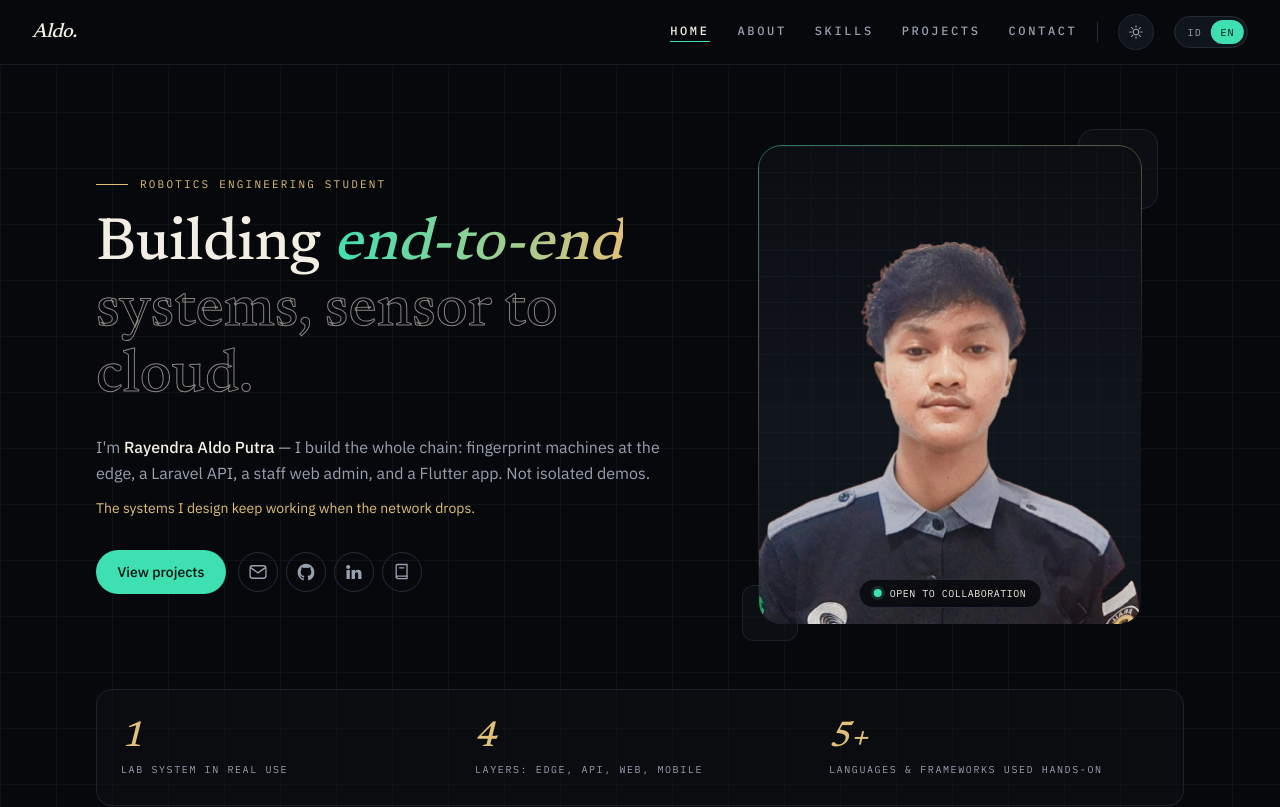
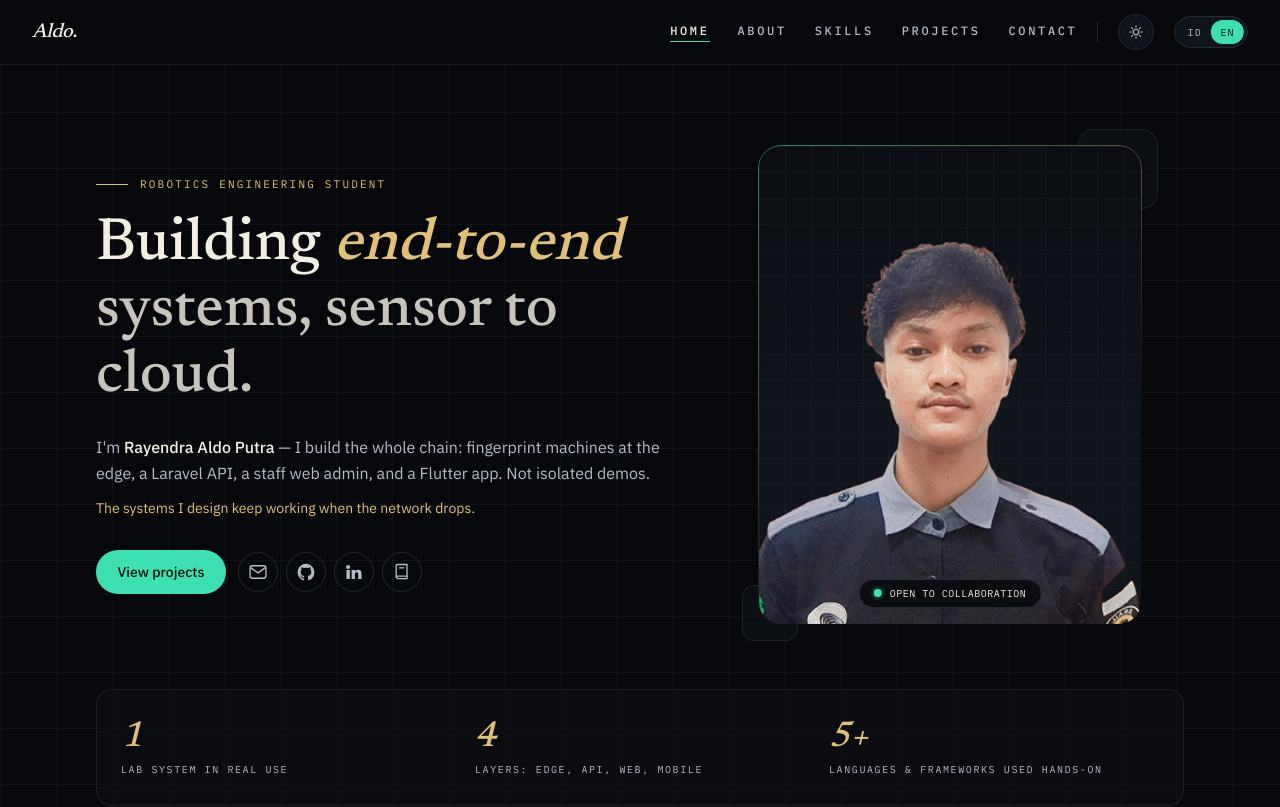
Before and after one commit to raldoputradev/raldoputradev.github.io, a Next.js app: page /en/ in a window 1280 px wide. Shown: the top 807 px of the page. Built offline with nearby package versions, Linux system fonts and the light colour scheme.

Commit message:
Fix the share card and lighten the first-load image cost.

```diff
--- a/app/[locale]/layout.tsx
+++ b/app/[locale]/layout.tsx
@@ -2,6 +2,7 @@ import type { ReactNode } from "react";
 import { notFound } from "next/navigation";
 import { Header } from "@/components/Header";
 import { Footer } from "@/components/Footer";
+import { HtmlLang } from "@/components/HtmlLang";
 import { PersonJsonLd } from "@/components/PersonJsonLd";
 import { getCopy } from "@/lib/i18n";
 import { isLocale, locales, site } from "@/lib/site";
@@ -34,6 +35,20 @@ export async function generateMetadata({ params }: { params: Promise<{ locale: s
       siteName: site.name,
       locale: locale === "id" ? "id_ID" : "en_US",
       type: "website",
+      images: [
+        {
+          url: "/og-share.jpg",
+          width: 1200,
+          height: 630,
+          alt: copy.meta.title,
+        },
+      ],
+    },
+    twitter: {
+      card: "summary_large_image",
+      title: copy.meta.title,
+      description: copy.meta.description,
+      images: ["/og-share.jpg"],
     },
   };
 }
@@ -52,6 +67,7 @@ export default async function LocaleLayout({
 
   return (
     <div className="flex min-h-screen flex-col">
+      <HtmlLang locale={locale} />
       <PersonJsonLd />
       <Header locale={locale} />
       <main className="flex-1">{children}</main>
--- a/app/globals.css
+++ b/app/globals.css
@@ -6,7 +6,7 @@
   --bg-raise: #10141b;
   --line: #232b38;
   --text: #f3eee4;
-  --muted: #98a1b0;
+  --muted: #b4bcc8;
   --accent: #3ee0b1;
   --accent-dim: #1a4d40;
   --gold: #e0c07a;
@@ -68,20 +68,11 @@ body {
 }
 
 .text-gradient {
-  background: linear-gradient(90deg, var(--accent) 0%, var(--gold) 100%);
-  -webkit-background-clip: text;
-  background-clip: text;
-  color: transparent;
+  color: var(--gold);
 }
 
 .text-stroke {
-  color: transparent;
-  -webkit-text-stroke: 1px color-mix(in srgb, var(--text) 55%, transparent);
-}
-
-:root[data-theme="light"] .text-stroke {
-  -webkit-text-stroke-width: 1.2px;
-  -webkit-text-stroke-color: color-mix(in srgb, var(--text) 78%, transparent);
+  color: color-mix(in srgb, var(--text) 82%, transparent);
 }
 
 .reveal {
--- a/app/layout.tsx
+++ b/app/layout.tsx
@@ -31,7 +31,7 @@ export const metadata: Metadata = {
     template: "%s",
   },
   description:
-    "Portofolio Rayendra Aldo Putra — GitHub https://github.com/raldoputradev. Mahasiswa Teknik Robotika, Politeknik Negeri Batam. Laravel, Flutter, ESP32.",
+    "Mahasiswa Teknik Robotika, Politeknik Negeri Batam. Portofolio Simalas dan Afis — Laravel, Flutter, ESP32.",
   keywords: [
     "Rayendra Aldo Putra",
     "raldoputradev",
@@ -49,7 +49,21 @@ export const metadata: Metadata = {
     siteName: site.name,
     url: "https://raldoputradev.github.io",
     locale: "id_ID",
-    images: [{ url: "/rayendra-aldo-putra.png", alt: site.name }],
+    images: [
+      {
+        url: "/og-share.jpg",
+        width: 1200,
+        height: 630,
+        alt: `${site.name} — Portofolio`,
+      },
+    ],
+  },
+  twitter: {
+    card: "summary_large_image",
+    title: `${site.name} — Portofolio`,
+    description:
+      "Mahasiswa Teknik Robotika, Politeknik Negeri Batam. Portofolio Simalas dan Afis.",
+    images: ["/og-share.jpg"],
   },
   icons: { icon: "/favicon.svg" },
 };
--- /dev/null
+++ b/components/HtmlLang.tsx
@@ -0,0 +1,12 @@
+"use client";
+
+import { useEffect } from "react";
+import type { Locale } from "@/lib/site";
+
+export function HtmlLang({ locale }: { locale: Locale }) {
+  useEffect(() => {
+    document.documentElement.lang = locale;
+  }, [locale]);
+
+  return null;
+}
--- a/components/PortraitCard.tsx
+++ b/components/PortraitCard.tsx
@@ -13,11 +13,12 @@ export function PortraitCard({ locale }: { locale: Locale }) {
       <div className="portrait-shell">
         <div className="portrait-stage relative aspect-[4/5] overflow-hidden rounded-[22px]">
           <Image
-            src="/rayendra-aldo-putra.png"
+            src="/rayendra-aldo-putra-480.png"
             alt={site.name}
-            width={768}
-            height={768}
+            width={480}
+            height={480}
             priority
+            sizes="(max-width: 640px) 320px, 384px"
             className="absolute bottom-0 left-1/2 w-[102%] -translate-x-1/2"
           />
           <div className="absolute bottom-4 left-1/2 flex -translate-x-1/2 items-center gap-2 rounded-full border border-line bg-bg/85 px-3.5 py-1.5">
--- a/components/ProjectShowcase.tsx
+++ b/components/ProjectShowcase.tsx
@@ -112,7 +112,7 @@ export function ProjectShowcase({
               className={`transition-transform duration-500 group-hover:scale-[1.02] ${
                 portrait ? "h-[26rem] w-auto rounded-xl sm:h-[30rem]" : "h-auto w-full"
               }`}
-              priority={index === 0}
+              loading={index === 0 ? "eager" : "lazy"}
             />
             <span className="absolute left-3 top-3 rounded-full border border-line bg-bg/85 px-2.5 py-1 font-mono text-[10px] uppercase tracking-wider text-muted">
               {image.tag}
--- a/lib/i18n.ts
+++ b/lib/i18n.ts
@@ -111,9 +111,9 @@ export type Copy = {
 
 const id: Copy = {
   meta: {
-    title: "Rayendra Aldo Putra — Portofolio",
+    title: "Rayendra Aldo Putra — Portofolio | Politeknik Negeri Batam",
     description:
-      "Rayendra Aldo Putra — GitHub https://github.com/raldoputradev. Mahasiswa Teknik Robotika, Politeknik Negeri Batam. Sistem end-to-end: Laravel, Flutter, ESP32/FreeRTOS, ROS2.",
+      "Mahasiswa Teknik Robotika, Politeknik Negeri Batam. Portofolio Simalas dan Afis — Laravel, Flutter, ESP32.",
   },
   nav: {
     home: "Beranda",
@@ -350,9 +350,9 @@ const id: Copy = {
 
 const en: Copy = {
   meta: {
-    title: "Rayendra Aldo Putra — Portfolio",
+    title: "Rayendra Aldo Putra — Portfolio | Politeknik Negeri Batam",
     description:
-      "Rayendra Aldo Putra — GitHub https://github.com/raldoputradev. Robotics Engineering student at Politeknik Negeri Batam. End-to-end systems: Laravel, Flutter, ESP32/FreeRTOS, ROS2.",
+      "Robotics student at Politeknik Negeri Batam. Portfolio: Simalas and Afis — Laravel, Flutter, ESP32.",
   },
   nav: {
     home: "Home",
```
Also changed, not shown: public/og-share.jpg (added), public/rayendra-aldo-putra-480.png (added).
